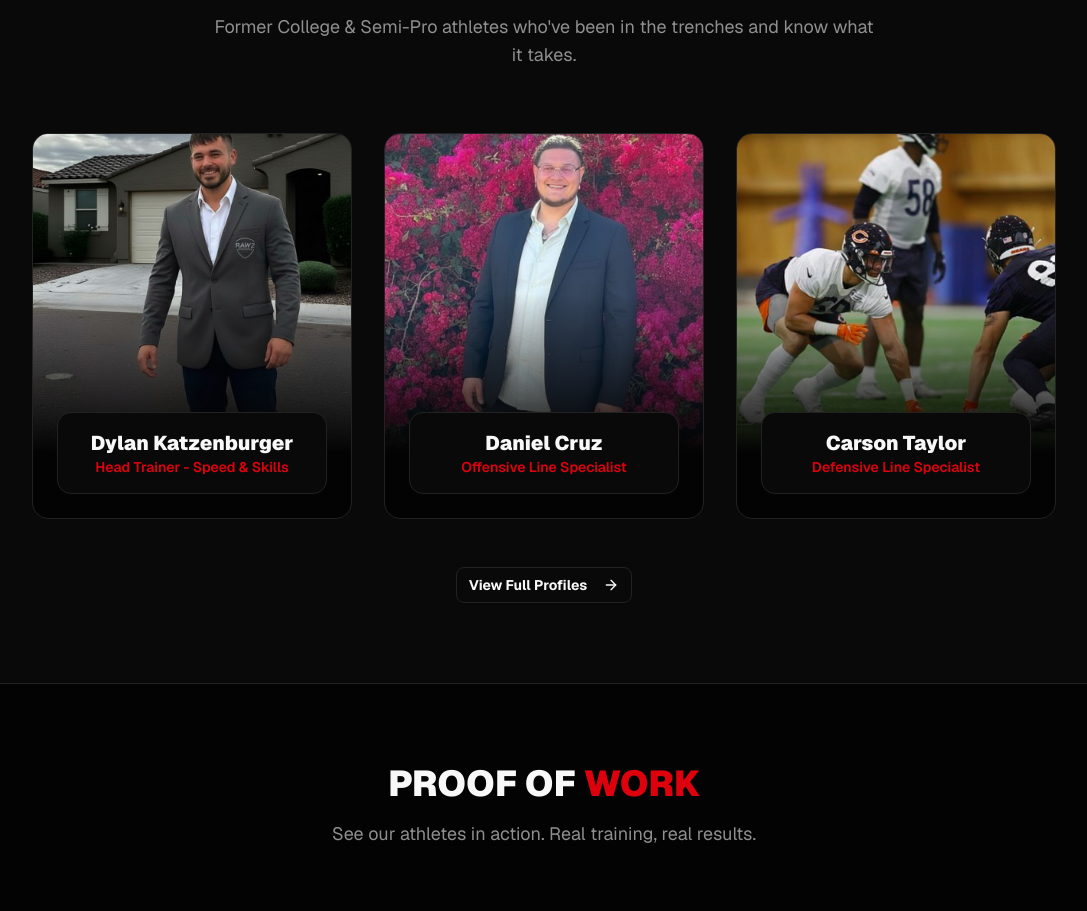
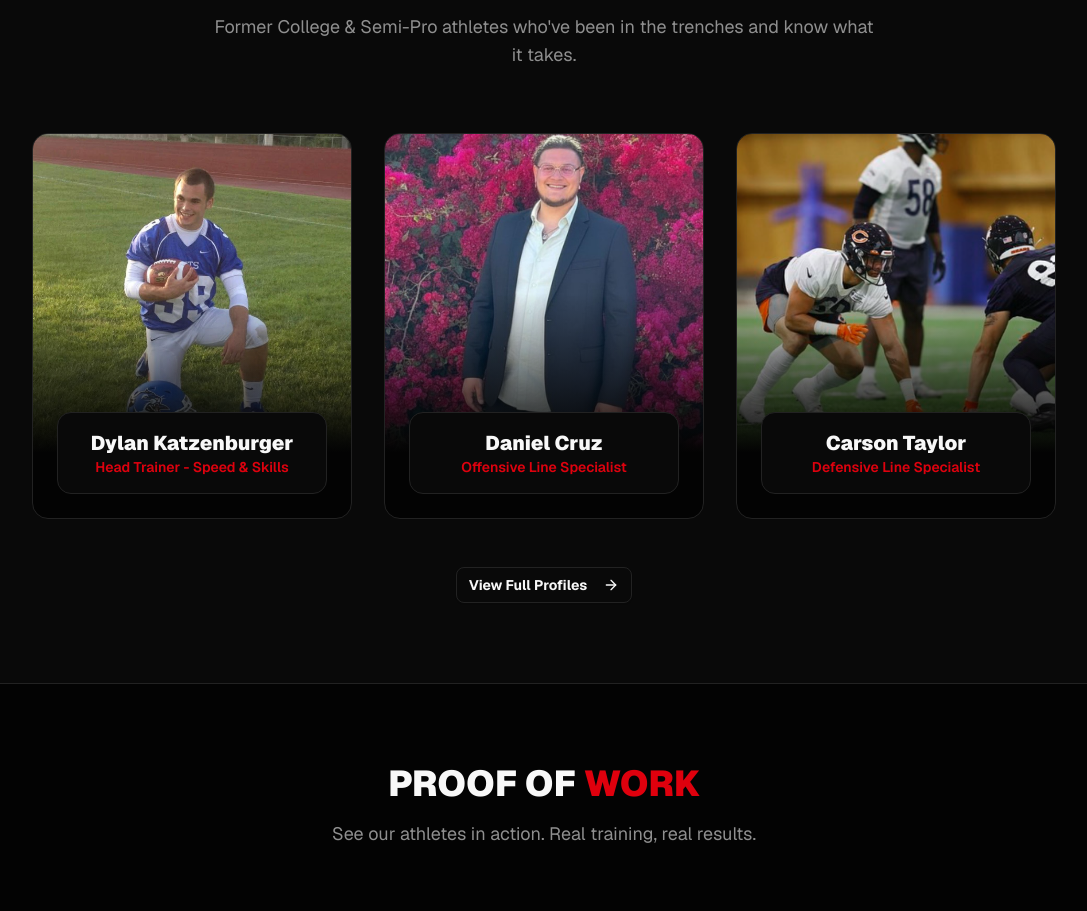
Before and after one commit to rosegoldcruz/Raw-2-Recruited, a Next.js app: page / in a window 1280 px wide. Shown: the part 1780-2691 px from the top of the page, without its empty margins (96-1183 px from the left). Built offline with nearby package versions, Linux system fonts and the light colour scheme.

Commit message:
Update Dylan image to coach.jpeg in all locations

```diff
--- a/components/coaches-preview.tsx
+++ b/components/coaches-preview.tsx
@@ -7,7 +7,7 @@ const coaches = [
   {
     name: "Dylan Katzenburger",
     role: "Head Trainer - Speed & Skills",
-    image: "/images/tmp9besqc5y.jpeg",
+    image: "/assests/coach.jpeg",
   },
   {
     name: "Daniel Cruz",
```
